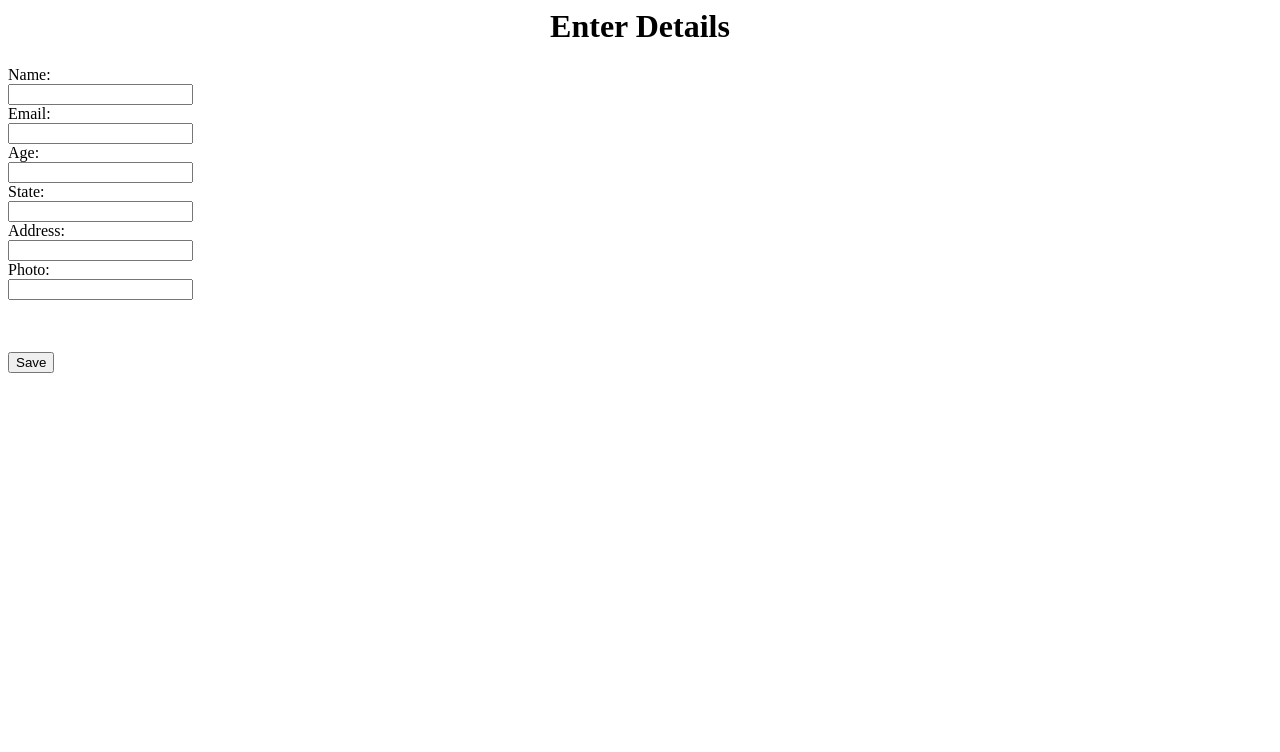
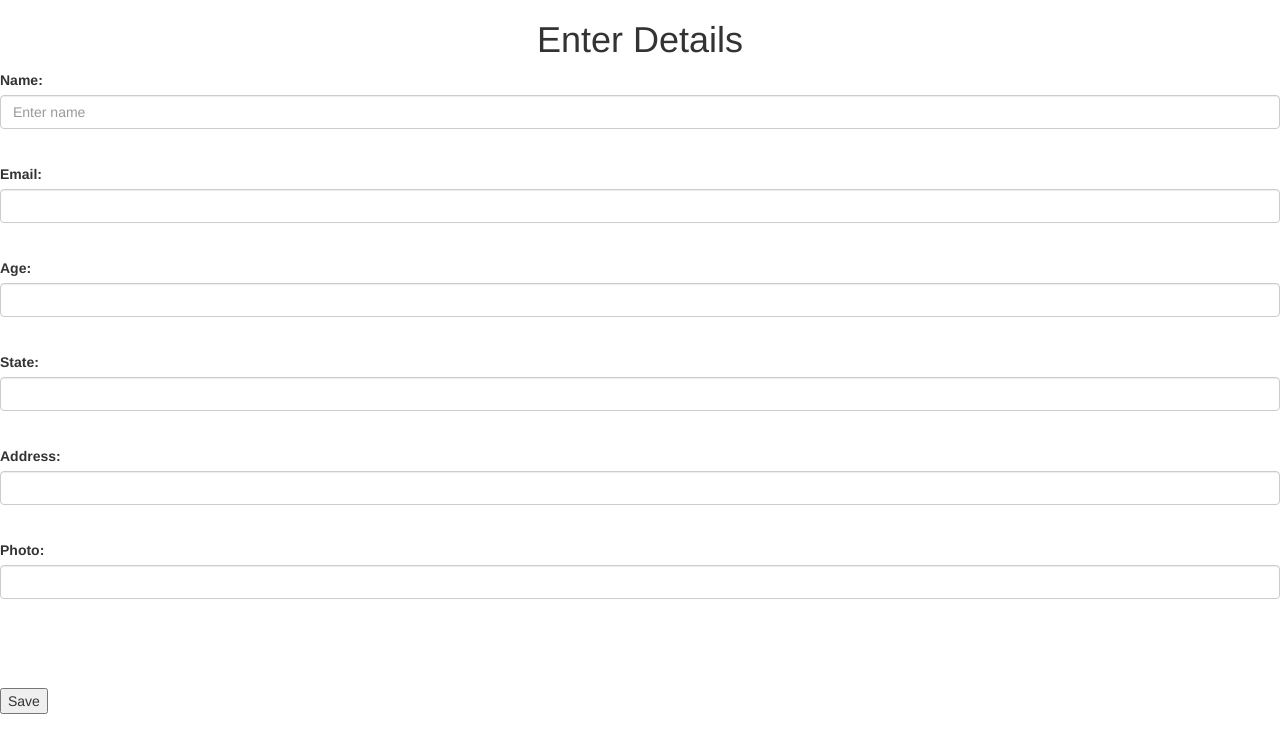
Before and after one commit to karanasthana/Contact_Database, a plain HTML site: page index.html in a window 1280 px wide. Drawn offline with nearby package versions, Linux system fonts and the light colour scheme.

Commit message:
Beautify-ing the form

```diff
--- a/index.html
+++ b/index.html
@@ -5,23 +5,37 @@
 	<script src = "https://www.gstatic.com/firebasejs/4.9.1/firebase-firestore.js"></script>
 	<script src="https://ajax.googleapis.com/ajax/libs/jquery/3.3.1/jquery.min.js"></script>
 	<script type="text/javascript" src="https://cdn.jsdelivr.net/npm/jquery-validation@1.17.0/dist/jquery.validate.js"></script>
+    <link rel="stylesheet" href="https://maxcdn.bootstrapcdn.com/bootstrap/3.3.7/css/bootstrap.min.css">
+
 </head>
 <body>
 	<h1 style = "text-align : center;"> Enter Details </h1>
 	<form>
-  	Name:<br>
-  	<input type="text" name="name" id="name_id"><br>
-  	Email:<br>
-  	<input type="text" name="email" id="email_id"><br>
-  	Age:<br>
-  	<input type="text" name="age" id="age_id"><br>
-  	State:<br>
-  	<input type="text" name="state" id="state_id"><br>
-  	Address:<br>
-  	<input type="text" name="address" id="address_id"><br>
-  	Photo: <br>
-  	<input type="img" name="display-picture" id=photo_id>
+	<div class = "form-group">
+  	<label for="name_id">Name:  </label>
+  	<input type="text" name="name" class = "form-control" id="name_id" placeholder="Enter name"><br>
+  	</div>
+  	<div class = "form-group">
+  	<label for="email_id">Email:</label>
+  	<input type="email" name="email" class = "form-control" id="email_id"><br>
+  	</div>
+  	<div class = "form-group">
+  	<label for="age_id">Age:</label>
+  	<input type="text" name="age" class = "form-control" id="age_id"><br>
+  	</div>
+  	<div class = "form-group">
+  	<label for="state_id">State:</label>
+  	<input type="text" name="state" class = "form-control" id="state_id"><br>
+  	</div>
+  	<div class = "form-group">
+  	<label for="address_id">Address:</label>
+  	<input type="text" name="address" class = "form-control" id="address_id"><br>
+  	</div>
+  	<div class = "form-group">
+  	<label for="photo_id">Photo:</label>
+  	<input type="img" name="display-picture" class = "form-control" id=photo_id>
   	<br>
+  	</div>
   	<br> <br>
 	</form>
 	<button id ="submit_id">Save</button>
```
